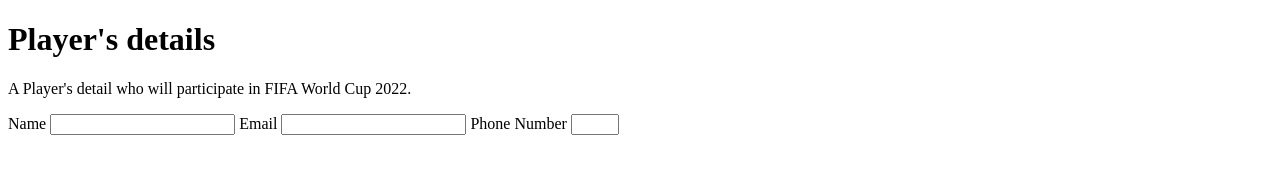
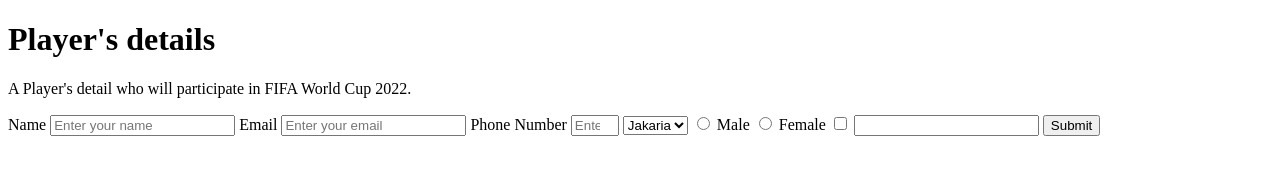
Before and after one commit to JakariaJishan/microverse-survery-form, a plain HTML site: page index.html in a window 1280 px wide. Drawn offline with Linux system fonts and the light colour scheme.

Commit message:
second commit by Moses

```diff
--- a/index.html
+++ b/index.html
@@ -16,12 +16,25 @@
       </p>
     </header>
     <form action="" id="survey-form">
-      <label for="" id="name-label">Name</label>
-      <input type="text" id="name" required />
-      <label for="" id="email-label">Email</label>
-      <input type="email" id="email" required />
-      <label for="" id="number-label">Phone Number</label>
-      <input type="number" id="number" min="1" max="5" />
+      <label for="" id="name-label" >Name</label>
+      <input type="text" id="name" required placeholder="Enter your name"/>
+      <label for="" id="email-label" >Email</label>
+      <input type="email" id="email" required placeholder="Enter your email"/>
+      <label for="" id="number-label" >Phone Number</label>
+      <input type="number" id="number" min="1" max="5" placeholder="Enter your phone number"/>
+      <select name="" id="dropdown">
+        <option value="Jakaria">Jakaria</option>
+        <option value="Moses">Moses</option>
+      </select>
+      <!-- <label for="">Gender</label> -->
+      <input type="radio" name="gender"/>
+      <label for="">Male</label>
+      <input type="radio" name="gender">
+      <label for="">Female</label>
+
+      <input type="checkbox" value="hello">
+      <input type="textarea">
+      <button>Submit</button>
     </form>
 
     <script src="js/index.js"></script>
```
